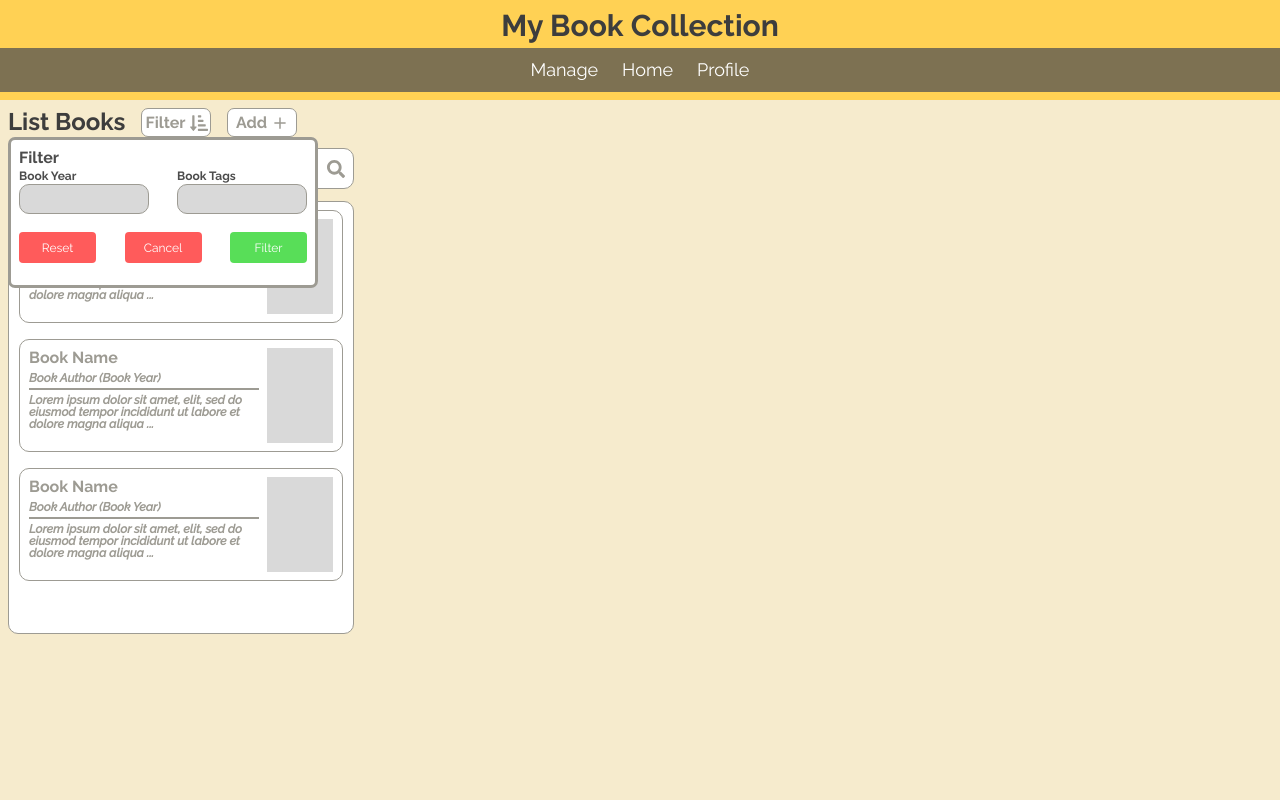
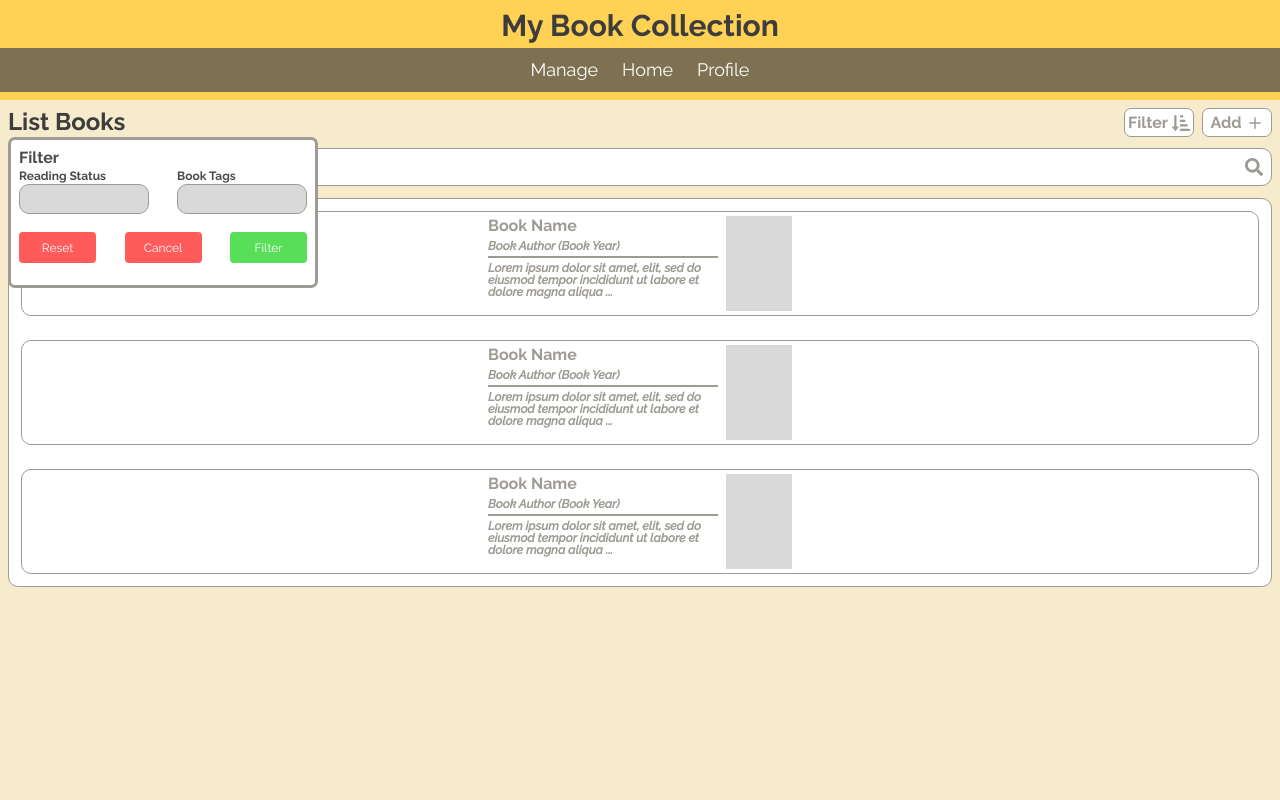
Before and after one commit to tafifa/bookshelf-web, a React (Vite) app in the folder bookshelf-fe/: page / in a window 1280 px wide. Both pictures are taken after a click on the button "Filter". Shown: the top 800 px of the page. Built offline with nearby package versions, Linux system fonts and the light colour scheme.

Commit message:
perbaikan kecil di weight

```diff
--- a/bookshelf-fe/src/components/main/manage/bookList/book.tsx
+++ b/bookshelf-fe/src/components/main/manage/bookList/book.tsx
@@ -9,8 +9,8 @@ interface BookProps {
 
 const Book: React.FC<BookProps> = ({ data }) => {
   return (
-    <div className='w-[324px] h-[113px] bg-white border-custom-grey-light border-[1px] rounded-[10px] flex flex-row mt-2 place-items-center justify-center gap-2'>
-      <div className='w-[230px] h-[95px] flex flex-col text-left gap-1'>
+    <div className='w-full bg-white border-custom-grey-light border-[1px] rounded-[10px] flex flex-row mt-3 mb-3 place-items-center justify-center gap-2 p-1'>
+      <div className='w-[230px] h-[95px] flex flex-col text-left gap-1 '>
         <div className='text-base/5 font-semibold text-custom-grey-light'>{data.title}</div>
         <div className='text-xs/3 italic font-semibold text-custom-grey-light '>{`${data.author} (${data.year})`}</div>
         <hr className="border border-custom-grey-light"/>
--- a/bookshelf-fe/src/components/main/manage/bookList/listBook.tsx
+++ b/bookshelf-fe/src/components/main/manage/bookList/listBook.tsx
@@ -26,7 +26,7 @@ function ListBook() {
   ]
 
   return (
-    <div className='flex flex-col w-[346px] h-[433px] bg-white border-custom-grey-light border-[1px] rounded-[10px] gap-2 place-items-center'>
+    <div className='flex flex-col w-full bg-white border-custom-grey-light border-[1px] rounded-[10px] place-items-center pl-3 pr-3'>
       {books.map((book) => (
         <Book key={book.id} data={book}/>
       ))}
--- a/bookshelf-fe/src/components/main/manage/pageBar/pageBar.tsx
+++ b/bookshelf-fe/src/components/main/manage/pageBar/pageBar.tsx
@@ -3,10 +3,13 @@ import SortBtn from "./sortBtn";
 
 function PageBar() {
   return (
-    <div className="flex gap-x-4">
+    <div className="flex justify-between">
       <h3 className="flex justify-between mb-3 text-2xl/7 font-semibold ">List Books</h3>
+      <div className="flex gap-2">
       <SortBtn />
       <AddBtn />
+      </div>
+
     </div>
   )
 }
--- a/bookshelf-fe/src/components/main/manage/popUp/addBookForm.tsx
+++ b/bookshelf-fe/src/components/main/manage/popUp/addBookForm.tsx
@@ -10,24 +10,24 @@ const AddBookForm: React.FC<AddFormProps> = ({seen, onClose}) => {
   return (
     <div>
         {seen &&
-        <div className='w-[346px] h-[467px] absolute flex flex-col left-2 bg-white border-custom-grey-light border-[3px] rounded-[7px] text-left'>
-            <div className='mt-2 mb-2 ml-3 text-2xl font-semibold'>List Books</div>
+        <div className='w-full h-[467px] absolute flex flex-col bg-white border-custom-grey-light border-[3px] rounded-[7px]'>
+            <div className='mt-2 mb-2 ml-3 text-2xl font-semibold  text-left'>List Books</div>
 
             <div className='ml-3 mb-2 w-[310px] h-[355px] bg-[#D9D9D9] border-custom-grey-light border-[1px] rounded-[10px]'>
-              <div className='ml-3 mt-3 text-xs/4 font-semibold text-[#4C4C4C]'>Book Title</div>
+              <div className='ml-3 mt-3 text-xs/4 font-semibold text-[#4C4C4C]  text-left'>Book Title</div>
               <div className='ml-3 w-[283px] h-[30px] rounded-[10px] border border-custom-grey-light bg-white '>
                 <input className='ml-2 w-[260px] outline-none bg-transparent' type="text" />
               </div>
 
               <div id='flex untuk book author and book year' className='flex flex-row ml-3 justify-between'>
                 <div className='flex flex-col'>
-                  <div className='mt-2 text-xs/4 font-semibold text-[#4C4C4C]'>Book Author</div>
+                  <div className='mt-2 text-xs/4 font-semibold text-[#4C4C4C]  text-left'>Book Author</div>
                   <div className='w-[136px] h-[30px] rounded-[10px] border border-custom-grey-light bg-white'>
                     <input className='ml-2 outline-none bg-transparent w-full' type="text" />
                   </div>
                 </div>
                 <div className='flex flex-col mr-2'>
-                  <div className='mt-2 text-xs/4 font-semibold text-[#4C4C4C]'>Book Year</div>
+                  <div className='mt-2 text-xs/4 font-semibold text-[#4C4C4C]  text-left'>Book Year</div>
                   <div className=' mr-2 w-[136px] h-[30px] rounded-[10px] border border-custom-grey-light bg-white'>
                     <input className='ml-2 outline-none bg-transparent' type="text" />
                   </div>
@@ -36,27 +36,27 @@ const AddBookForm: React.FC<AddFormProps> = ({seen, onClose}) => {
 
               <div id='flex untuk book tags and book image' className='flex flex-row ml-3 justify-between mt-2'>
                 <div className='flex flex-col'>
-                  <div className='text-xs/4 font-semibold text-[#4C4C4C]'>Book Tags</div>
+                  <div className='text-xs/4 font-semibold text-[#4C4C4C]  text-left'>Book Tags</div>
                   <div className='w-[136px] h-[30px] rounded-[10px] border border-custom-grey-light bg-white'>
                     <input className='ml-2 w-full outline-none bg-transparent' type="text" />
                   </div>
                 </div>
                 <div className='flex flex-col mr-2'>
-                  <div className=' text-xs/4 font-semibold text-[#4C4C4C]'>Book Image</div>
+                  <div className=' text-xs/4 font-semibold text-[#4C4C4C]  text-left'>Book Image</div>
                   <div className='mr-2 w-[136px] h-[30px] rounded-[10px] border border-custom-grey-light bg-white'>
                     <input className='ml-2 outline-none bg-transparent' type="text" />
                   </div>
                 </div>
               </div>
 
-              <div className='ml-3 mt-2 text-xs/4 font-semibold text-[#4C4C4C]'>Book Description</div>
+              <div className='ml-3 mt-2 text-xs/4 font-semibold text-[#4C4C4C]  text-left'>Book Description</div>
               <div className='ml-3 w-[280px] h-[75px] rounded-[10px] border border-custom-grey-light bg-white '>
                 <input className='w-full h-full outline-none bg-transparent' type="text" />
               </div>
 
-              <div className='flex-flex-col'>
+              <div className='flex flex-col  items-center justify-center '>
               <div className='mt-2 text-xs/4 font-semibold text-[#4C4C4C]'>Books Rate</div>
-              <div className='w-[133px] h-[30px] rounded-[10px] border border-custom-grey-light bg-white flex flex-row'>
+              <div className='w-[133px] h-[30px] rounded-[10px] border border-custom-grey-light bg-white flex flex-row justify-center gap-1 items-center '>
               <IoStarSharp className='w-[20px] h-[20px] '/>
               <IoStarSharp className='w-[20px] h-[20px] '/>
               <IoStarSharp className='w-[20px] h-[20px] '/>
--- a/bookshelf-fe/src/components/main/manage/popUp/filterForm.tsx
+++ b/bookshelf-fe/src/components/main/manage/popUp/filterForm.tsx
@@ -29,7 +29,7 @@ const FilterForm: React.FC<FilterFormProps> = ({seen, onClose}) => {
 
                 <div className=' gap-2 flex flex-row justify-between ml-2 mb-1 mr-2'>
                     <div className='flex flex-col  w-[130px] h-[60px]'>
-                        <div className='text-xs/4 font-semibold text-[#4C4C4C]'>Book Year</div>
+                        <div className='text-xs/4 font-semibold text-[#4C4C4C]'>Reading Status</div>
                         <div className='w-[130px] h-[30px] rounded-[10px] bg-[#D9D9D9] border-[1px] border-custom-grey-light'>
                             <input className='text-xs ml-2 outline-none bg-transparent' type="text" value={bookYear} onChange={handleBookYearChange}/>
                         </div>
--- a/bookshelf-fe/src/components/main/manage/searchBar.tsx
+++ b/bookshelf-fe/src/components/main/manage/searchBar.tsx
@@ -2,8 +2,8 @@ import { FaSearch } from "react-icons/fa";
 
 function SearchBar() {
   return (
-    <div className="flex place-items-center justify-between w-[346px] h-[41px] bg-white border-[#9D9B93] border-[1px] rounded-[10px] mb-3">
-      <input className='outline-none ml-2 text-base/5 font-semibold text-[#9D9B93] ' placeholder="Search your book here..."/>
+    <div className="flex place-items-center justify-between w-full  bg-white border-[#9D9B93] border-[1px] rounded-[10px] mb-3">
+      <input className='p-2 outline-none ml-2 text-base/5 font-semibold text-[#9D9B93] ' placeholder="Search your book here..."/>
       <FaSearch className='mr-2 w-[18px] h-[18px] fill-custom-grey-light'/>
     </div>
   )
```
